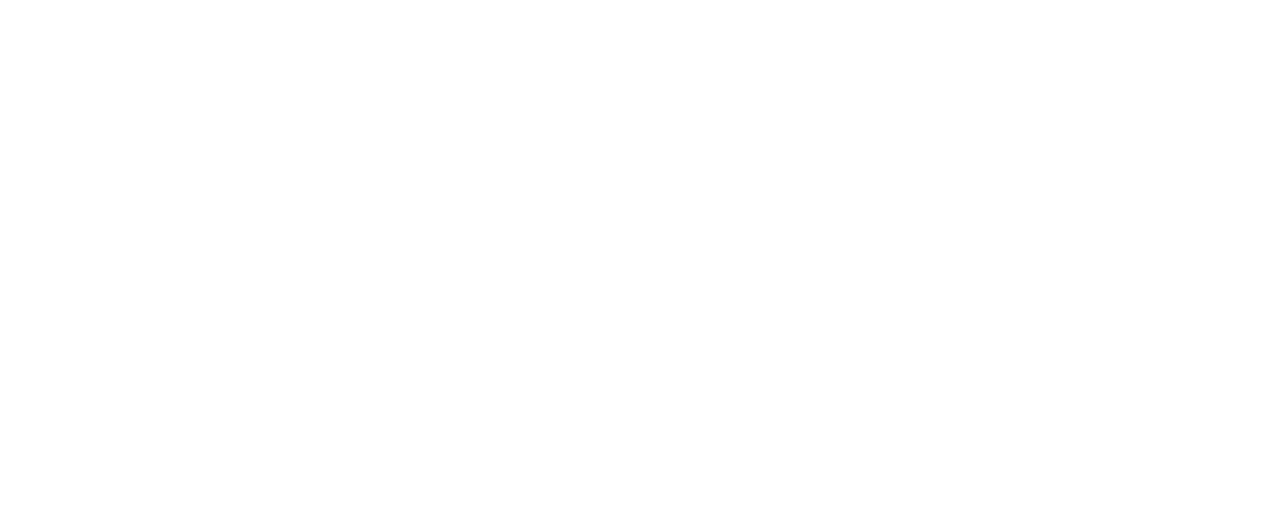
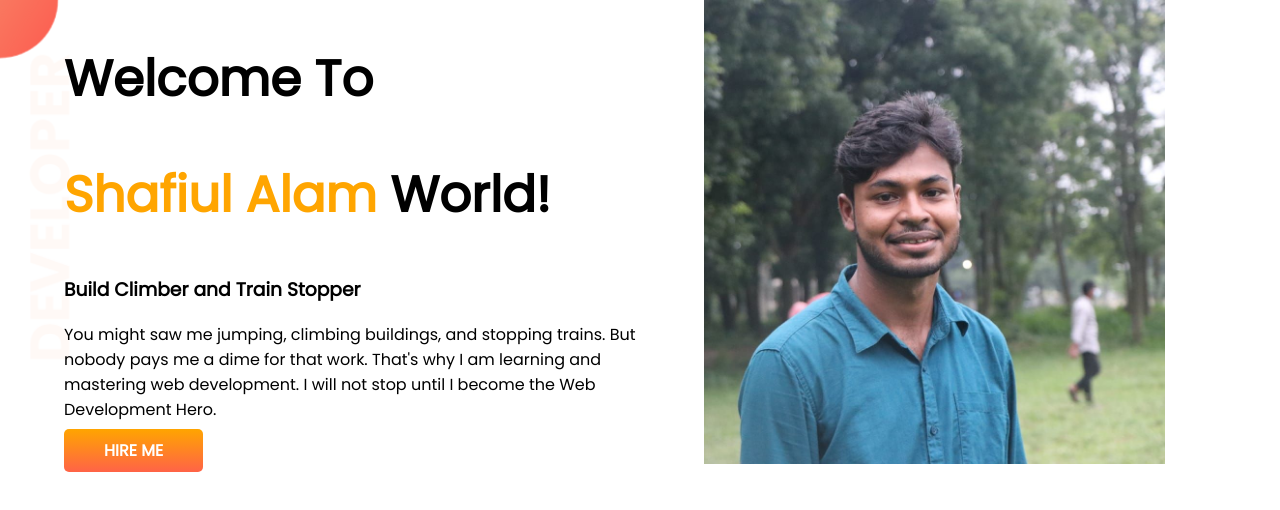
Before and after one commit to Shafiul19/developer-portfolio, a plain HTML site: page index.html in a window 1280 px wide. Drawn offline with Linux system fonts and the light colour scheme.

Commit message:
top banner added

```diff
--- a/index.html
+++ b/index.html
@@ -1,13 +1,36 @@
 <!DOCTYPE html>
 <html lang="en">
+
 <head>
     <meta charset="UTF-8">
     <meta http-equiv="X-UA-Compatible" content="IE=edge">
     <meta name="viewport" content="width=device-width, initial-scale=1.0">
     <title>Shafiul Portfolio</title>
+    <link rel="preconnect" href="https://fonts.googleapis.com">
+    <link rel="preconnect" href="https://fonts.gstatic.com" crossorigin>
+    <link href="https://fonts.googleapis.com/css2?family=Poppins&display=swap" rel="stylesheet">
     <link rel="stylesheet" href="style.css">
 </head>
+
 <body>
+    <section class="top-banner">
+        <div class="half-width">
+            <h1>Welcome To</h1>
+            <h1><span class="orange-color">Shafiul Alam</span> World!</h1>
+            <h3>Build Climber and Train Stopper</h3>
+            <p>You might saw me jumping, climbing buildings, and stopping trains. But nobody pays me a dime for that
+                work.
+                That's why I am learning and mastering web development. I will not stop until I become the Web
+                Development
+                Hero.</p>
+            <a class="link-button" target="_blank" href="https://www.linkedin.com/feed/">HIRE ME</a>
+        </div>
+        <div class="half-width">
+            <img src="my pic.jpg" alt="">
+        </div>
+    </section>
+
 
 </body>
+
 </html>
--- a/style.css
+++ b/style.css
@@ -0,0 +1,39 @@
+body {
+    font-family: 'Poppins', sans-serif;
+    margin: 0;
+}
+
+h1 {
+    font-size: 50px;
+}
+
+.orange-color {
+    color: orange;
+}
+
+section {
+    display: flex;
+}
+
+.half-width {
+    width: 50%;
+    padding-left: 5%;
+}
+
+.half-width img {
+    width: 80%;
+}
+
+.link-button {
+    text-decoration: none;
+    background-image: linear-gradient(orange, tomato);
+    padding: 10px 40px;
+    color: white;
+    font-weight: 700;
+    border-radius: 5px;
+}
+
+.top-banner {
+    background-image: url(images/top-banner.png);
+    background-repeat: no-repeat;
+}
```
Also changed, not shown: images/Jhankar-bg.png (added), images/dream-bg.png (added), images/exp-bg.png (added), images/jhankar.png (added), images/jhankar2.png (added), images/my-bg.png (added), images/my-bg2.png (added), images/top-banner.png (added), my pic.jpg (added), 7 other files.
